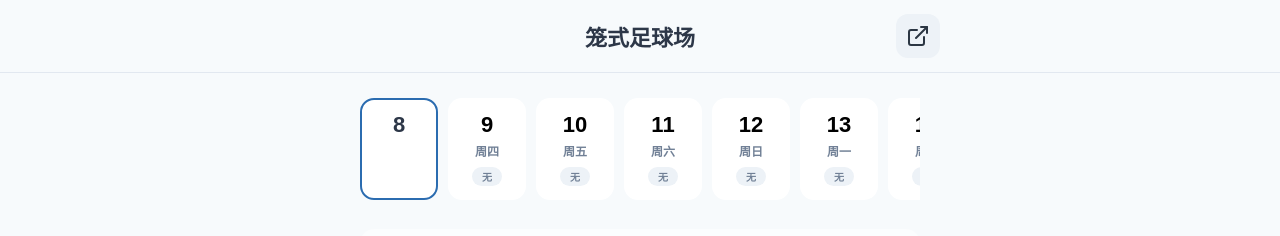
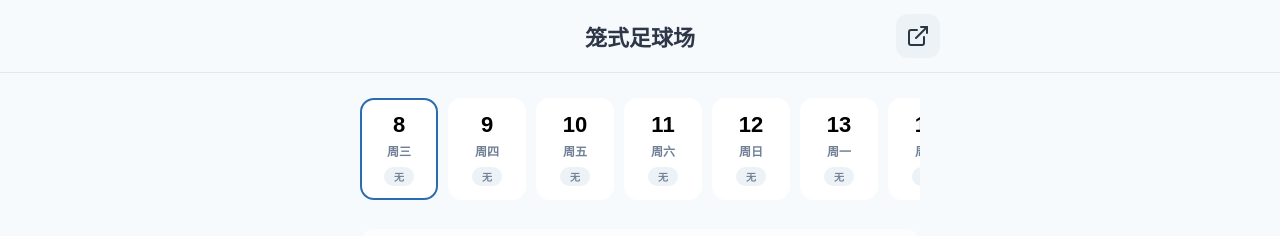
Before and after one commit to pnnooy/football_booking_web, a Vue app: page / in a window 1280 px wide. Shown: the top 236 px of the page. Built offline with nearby package versions, Linux system fonts and the light colour scheme; no server answers; the database is empty; a web font is replaced by a local one.

Commit message:
删除了会改变文字颜色的样式

```diff
--- a/src/App.vue
+++ b/src/App.vue
@@ -1619,24 +1619,6 @@ button:active {
   border-color: var(--accent);
 }
 
-.date-btn.active .date-day {
-  color: var(--text-primary);
-}
-
-.date-btn.active .date-week {
-  color: var(--text-secondary);
-}
-
-.date-btn.active .date-status {
-  background: var(--bg-card);
-  color: var(--text-secondary);
-}
-
-.date-btn.active .date-status.has-booking {
-  background: var(--success);
-  color: #fff;
-}
-
 .date-day {
   font-size: 22px;
   font-weight: bold;
@@ -1647,10 +1629,6 @@ button:active {
   font-weight: 600;
   color: var(--text-secondary);
   margin-top: 4px;
-}
-
-.date-btn.active .date-week {
-  color: rgba(255, 255, 255, 0.85);
 }
 
 .date-status {
@@ -1666,11 +1644,6 @@ button:active {
 .date-status.has-booking {
   background: var(--success);
   color: #fff;
-}
-
-.date-btn.active .date-status.no-booking {
-  background: rgba(255, 255, 255, 0.2);
-  color: rgba(255, 255, 255, 0.9);
 }
 
 /* ============ 天气显示样式 - 和风天气 ============ */
```
